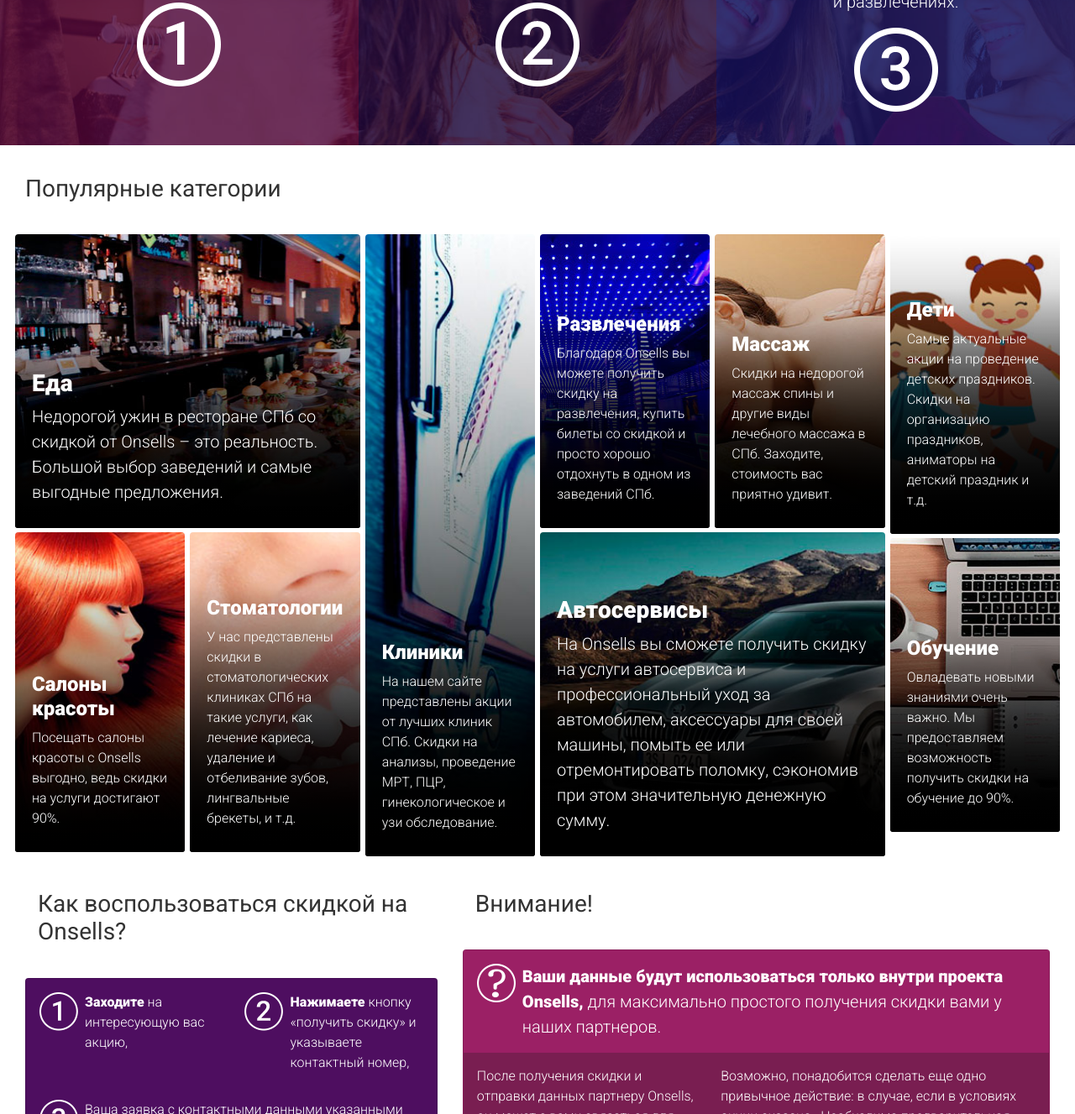
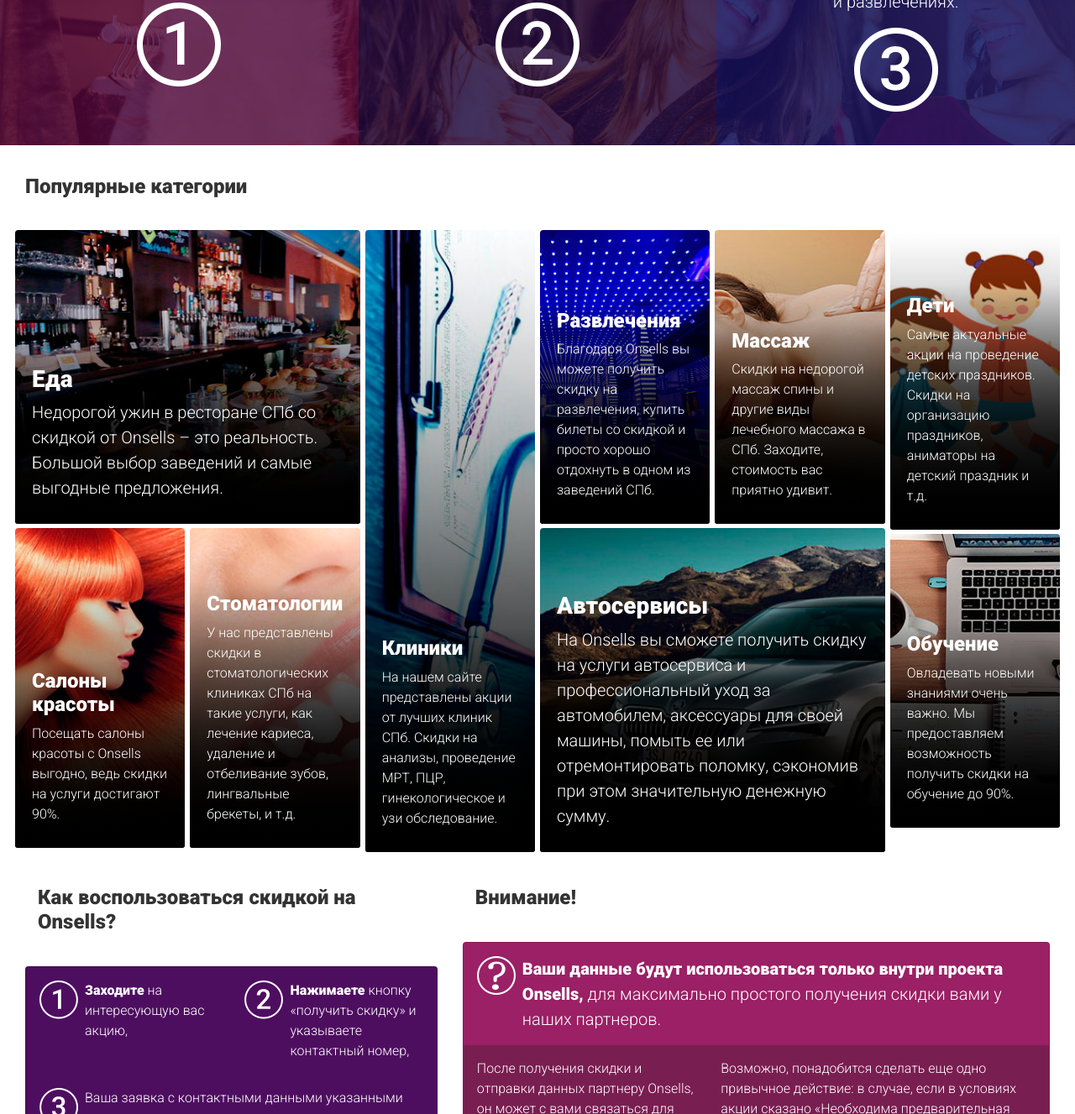
Before and after one commit to begimov/OnsellsStaticPagesTemplates, a plain HTML site: page index.html in a window 1280 px wide. Shown: the part 1437-2764 px from the top of the page at 84% size. Drawn offline with nearby package versions, Linux system fonts and the light colour scheme.

Commit message:
minor updates done to layout

```diff
--- a/index.html
+++ b/index.html
@@ -147,7 +147,7 @@
 
     <div class="container-fluid block">
         <div class="row block-title">
-            <div class="col"><h3>Популярные категории</h3></div>
+            <div class="col"><h4 class="font-weight-bold">Популярные категории</h4></div>
         </div>
         <div class="row">
             <div class="col-xl-4 col-no-padding">
@@ -256,7 +256,7 @@
         <div class="row">
             <div class="col-xl-5">
                 <div class="row block-title block">
-                    <div class="col"><h3>Как воспользоваться скидкой на Onsells?</h3></div>
+                    <div class="col"><h4 class="font-weight-bold">Как воспользоваться скидкой на Onsells?</h4></div>
                 </div>
                 <div class="card block-howto">
                     <div class="card-body col-no-padding text-white">
@@ -293,7 +293,7 @@
             </div>
             <div class="col-xl-7">
                 <div class="row block-title block">
-                    <div class="col"><h3>Внимание!</h3></div>
+                    <div class="col"><h4 class="font-weight-bold">Внимание!</h4></div>
                 </div>
                 <div class="card block-attention-1">
                     <div class="card-body col-no-padding text-white">
```
